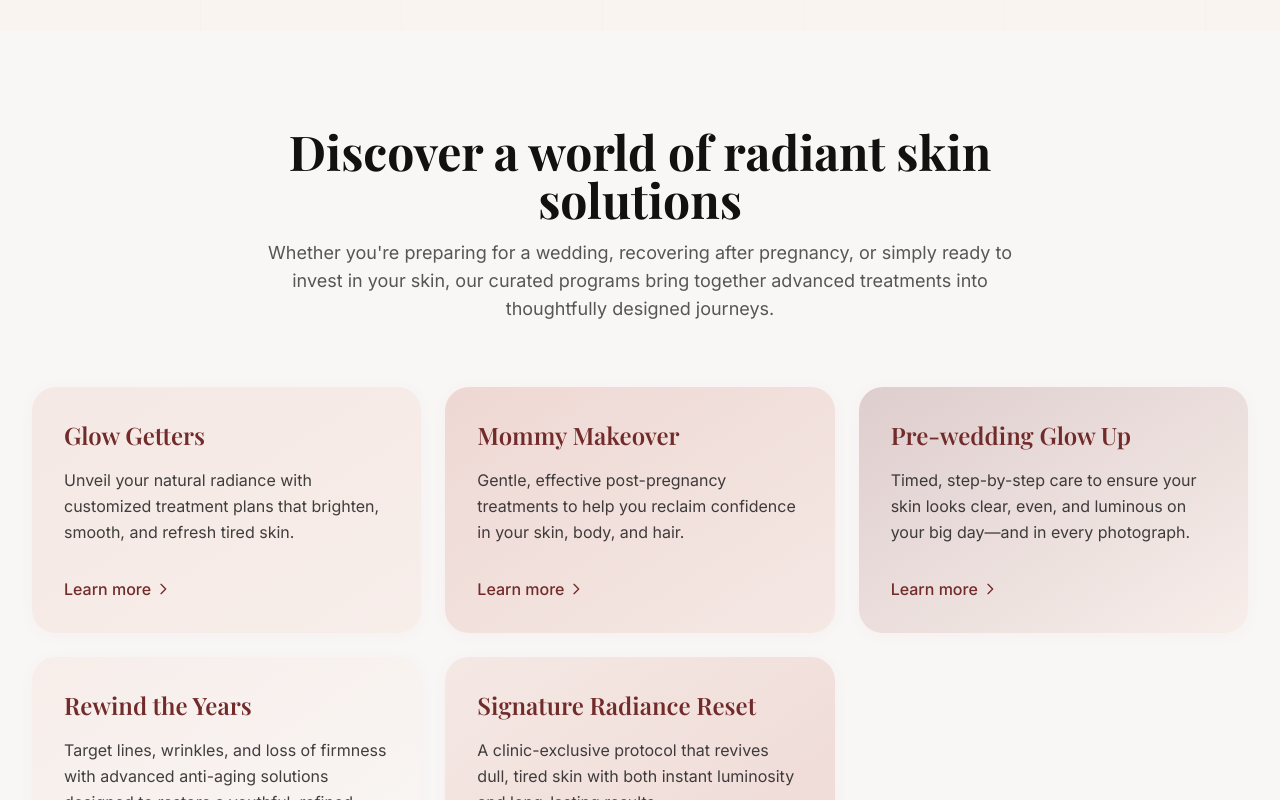
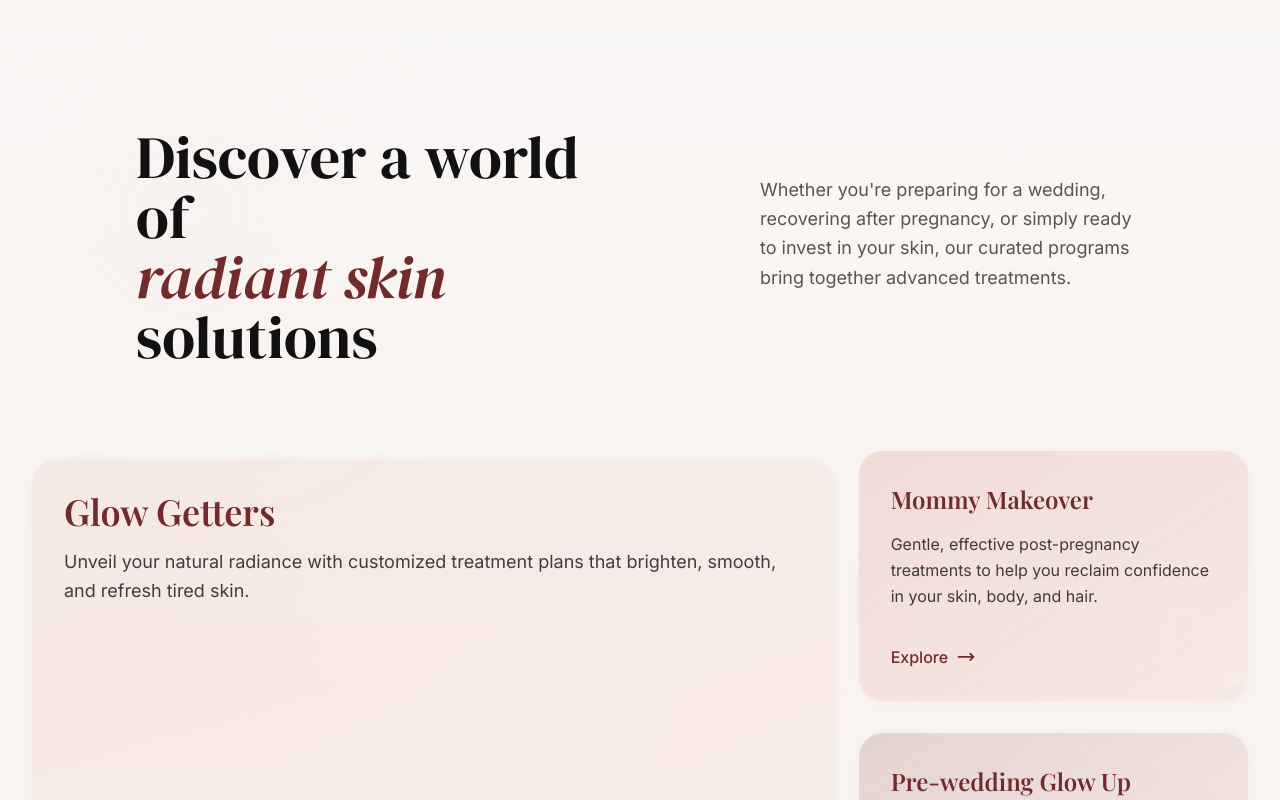
Before and after one commit to DrPragna/Pragna-Skin-Clinic-Website, a Next.js app: page / in a window 1280 px wide. Shown: the part 2000-2800 px from the top of the page. Built offline with nearby package versions, Linux system fonts and the light colour scheme.

Commit message:
Transform website with dynamic layouts: cursor glow, bento grid, 3D carousel, parallax effects

```diff
--- a/app/page.tsx
+++ b/app/page.tsx
@@ -1,3 +1,6 @@
+'use client';
+
+import { useEffect, useRef } from 'react';
 import Navbar from '@/components/navigation/Navbar';
 import Hero from '@/components/sections/Hero';
 import TrustStrip from '@/components/sections/TrustStrip';
@@ -14,8 +17,33 @@ import Contact from '@/components/sections/Contact';
 import Footer from '@/components/sections/Footer';
 
 export default function Home() {
+  const cursorGlowRef = useRef<HTMLDivElement>(null);
+
+  useEffect(() => {
+    const handleMouseMove = (e: MouseEvent) => {
+      if (cursorGlowRef.current) {
+        cursorGlowRef.current.style.left = `${e.clientX}px`;
+        cursorGlowRef.current.style.top = `${e.clientY}px`;
+      }
+    };
+
+    window.addEventListener('mousemove', handleMouseMove);
+    return () => window.removeEventListener('mousemove', handleMouseMove);
+  }, []);
+
   return (
-    <main>
+    <main className="overflow-x-hidden">
+      {/* Cursor glow effect - subtle and elegant */}
+      <div
+        ref={cursorGlowRef}
+        className="fixed w-[500px] h-[500px] pointer-events-none z-50 opacity-20 hidden lg:block"
+        style={{
+          background: 'radial-gradient(circle, rgba(234, 199, 187, 0.3) 0%, transparent 50%)',
+          transform: 'translate(-50%, -50%)',
+          filter: 'blur(40px)',
+        }}
+      />
+
       <Navbar />
       <Hero />
       <TrustStrip />
--- a/components/sections/Conditions.tsx
+++ b/components/sections/Conditions.tsx
@@ -1,59 +1,176 @@
+'use client';
+
+import { useState, useRef, useEffect } from 'react';
+
 export default function Conditions() {
+  const [activeIndex, setActiveIndex] = useState(2); // Start with middle card
+  const containerRef = useRef<HTMLDivElement>(null);
+
   const conditions = [
-    'Acne',
-    'Acne Scars',
-    'Melasma',
-    'Double chin',
-    'Neck lines',
-    'Stretch marks',
-    'Uneven skin tone',
-    'Aging skin treatment',
-    'Dark circles',
-    'Rosacea',
-    'Hair fall and hair thinning',
+    {
+      category: 'Acne & Scarring',
+      items: ['Active acne', 'Acne scars', 'Post-inflammatory hyperpigmentation', 'Large pores'],
+      icon: '✨',
+      color: 'from-terracotta-light to-beige',
+    },
+    {
+      category: 'Pigmentation',
+      items: ['Melasma', 'Sun spots', 'Age spots', 'Uneven skin tone'],
+      icon: '🌟',
+      color: 'from-beige to-terracotta-light',
+    },
+    {
+      category: 'Anti-Aging',
+      items: ['Fine lines', 'Wrinkles', 'Skin laxity', 'Volume loss'],
+      icon: '💫',
+      color: 'from-maroon/20 to-terracotta-light/30',
+    },
+    {
+      category: 'Hair Concerns',
+      items: ['Hair loss', 'Thinning hair', 'Alopecia', 'Scalp conditions'],
+      icon: '🌿',
+      color: 'from-terracotta/30 to-beige',
+    },
+    {
+      category: 'Skin Texture',
+      items: ['Rough texture', 'Dullness', 'Dehydration', 'Sensitivity'],
+      icon: '🌸',
+      color: 'from-dust-red/20 to-terracotta-light/30',
+    },
   ];
 
+  useEffect(() => {
+    const handleKeyDown = (e: KeyboardEvent) => {
+      if (e.key === 'ArrowLeft') {
+        setActiveIndex((prev) => (prev - 1 + conditions.length) % conditions.length);
+      } else if (e.key === 'ArrowRight') {
+        setActiveIndex((prev) => (prev + 1) % conditions.length);
+      }
+    };
+
+    window.addEventListener('keydown', handleKeyDown);
+    return () => window.removeEventListener('keydown', handleKeyDown);
+  }, [conditions.length]);
+
+  const getCardStyle = (index: number) => {
+    const diff = index - activeIndex;
+    const totalCards = conditions.length;
+
+    // Handle wrapping
+    let adjustedDiff = diff;
+    if (Math.abs(diff) > totalCards / 2) {
+      adjustedDiff = diff > 0 ? diff - totalCards : diff + totalCards;
+    }
+
+    const translateX = adjustedDiff * 120;
+    const scale = activeIndex === index ? 1.1 : 0.85 - Math.abs(adjustedDiff) * 0.1;
+    const opacity = activeIndex === index ? 1 : 0.6 - Math.abs(adjustedDiff) * 0.2;
+    const zIndex = activeIndex === index ? 20 : 10 - Math.abs(adjustedDiff);
+    const rotate = adjustedDiff * 5;
+
+    return {
+      transform: `translateX(${translateX}px) scale(${scale}) rotateY(${rotate}deg)`,
+      opacity,
+      zIndex,
+    };
+  };
+
   return (
-    <section id="conditions" className="section-padding bg-beige-warm">
-      <div className="section-container">
-        <div className="text-center max-w-3xl mx-auto mb-16 space-y-4">
-          <h2 className="text-4xl lg:text-5xl font-serif font-bold text-charcoal">
-            Conditions we commonly treat
+    <section id="conditions" className="section-padding bg-gradient-to-b from-beige-warm to-beige relative overflow-hidden">
+      {/* Dynamic background */}
+      <div className="absolute inset-0">
+        <div className="absolute top-1/2 left-1/2 -translate-x-1/2 -translate-y-1/2 w-[800px] h-[800px] bg-terracotta/5 rounded-full filter blur-[150px] animate-pulse"></div>
+      </div>
+
+      <div className="section-container relative z-10">
+        {/* Title with offset positioning */}
+        <div className="max-w-4xl mb-20">
+          <h2 className="text-4xl lg:text-6xl font-display font-normal text-charcoal mb-6">
+            Conditions we <span className="italic text-maroon">expertly</span> treat
           </h2>
-          <p className="text-lg text-charcoal/70">
-            From stubborn acne to pigmentation and hair loss, we treat a wide spectrum of concerns
-            with personalized plans tailored to your skin type, lifestyle, and goals.
+          <p className="text-lg text-charcoal/70 max-w-2xl">
+            From common skin concerns to complex dermatological conditions,
+            our expertise spans the full spectrum of skin and hair health.
           </p>
         </div>
 
-        <div className="grid grid-cols-2 md:grid-cols-3 lg:grid-cols-4 gap-4">
+        {/* 3D Carousel */}
+        <div className="relative h-[500px] perspective-1000" ref={containerRef}>
+          <div className="absolute inset-0 flex items-center justify-center">
             {conditions.map((condition, index) => (
               <div
                 key={index}
-              className="bg-beige rounded-2xl p-6 text-center hover:bg-white transition-all duration-300 hover:shadow-card hover:scale-[1.03] cursor-pointer group"
+                className="absolute w-80 h-96 transition-all duration-700 ease-out cursor-pointer"
+                style={getCardStyle(index)}
+                onClick={() => setActiveIndex(index)}
               >
-              <div className="space-y-2">
-                <div className="w-12 h-12 mx-auto bg-terracotta rounded-full flex items-center justify-center group-hover:bg-maroon transition-colors">
-                  <svg
-                    className="w-6 h-6 text-maroon group-hover:text-beige-warm transition-colors"
-                    fill="none"
-                    stroke="currentColor"
-                    viewBox="0 0 24 24"
-                  >
-                    <path
-                      strokeLinecap="round"
-                      strokeLinejoin="round"
-                      strokeWidth={2}
-                      d="M9 12l2 2 4-4m6 2a9 9 0 11-18 0 9 9 0 0118 0z"
-                    />
-                  </svg>
+                <div className={`h-full bg-gradient-to-br ${condition.color} rounded-3xl shadow-2xl p-8 backdrop-blur-sm border border-white/20`}>
+                  <div className="h-full flex flex-col">
+                    {/* Icon */}
+                    <div className="text-5xl mb-6">{condition.icon}</div>
+
+                    {/* Category */}
+                    <h3 className="text-3xl font-serif font-semibold text-maroon mb-6">
+                      {condition.category}
+                    </h3>
+
+                    {/* Items */}
+                    <ul className="space-y-3 flex-grow">
+                      {condition.items.map((item, idx) => (
+                        <li key={idx} className="flex items-center gap-3">
+                          <div className="w-1.5 h-1.5 bg-maroon rounded-full"></div>
+                          <span className="text-charcoal/80">{item}</span>
+                        </li>
+                      ))}
+                    </ul>
+
+                    {/* Card number */}
+                    <div className="mt-6 text-right text-6xl font-display text-white/20">
+                      {(index + 1).toString().padStart(2, '0')}
                     </div>
-                <p className="text-sm font-medium text-charcoal">{condition}</p>
+                  </div>
                 </div>
               </div>
             ))}
           </div>
         </div>
+
+        {/* Navigation hints */}
+        <div className="flex justify-center gap-8 mt-12">
+          <button
+            onClick={() => setActiveIndex((prev) => (prev - 1 + conditions.length) % conditions.length)}
+            className="p-3 rounded-full bg-maroon/10 hover:bg-maroon text-maroon hover:text-beige-warm transition-all"
+          >
+            <svg className="w-6 h-6" fill="none" stroke="currentColor" viewBox="0 0 24 24">
+              <path strokeLinecap="round" strokeLinejoin="round" strokeWidth={2} d="M15 19l-7-7 7-7" />
+            </svg>
+          </button>
+
+          {/* Dots indicator */}
+          <div className="flex items-center gap-2">
+            {conditions.map((_, index) => (
+              <button
+                key={index}
+                onClick={() => setActiveIndex(index)}
+                className={`transition-all duration-300 ${
+                  activeIndex === index
+                    ? 'w-8 h-2 bg-maroon rounded-full'
+                    : 'w-2 h-2 bg-maroon/30 rounded-full hover:bg-maroon/50'
+                }`}
+              />
+            ))}
+          </div>
+
+          <button
+            onClick={() => setActiveIndex((prev) => (prev + 1) % conditions.length)}
+            className="p-3 rounded-full bg-maroon/10 hover:bg-maroon text-maroon hover:text-beige-warm transition-all"
+          >
+            <svg className="w-6 h-6" fill="none" stroke="currentColor" viewBox="0 0 24 24">
+              <path strokeLinecap="round" strokeLinejoin="round" strokeWidth={2} d="M9 5l7 7-7 7" />
+            </svg>
+          </button>
+        </div>
+      </div>
     </section>
   );
 }
--- a/components/sections/SignaturePrograms.tsx
+++ b/components/sections/SignaturePrograms.tsx
@@ -1,81 +1,175 @@
+'use client';
+
+import { useEffect, useRef, useState } from 'react';
+
 export default function SignaturePrograms() {
+  const [hoveredIndex, setHoveredIndex] = useState<number | null>(null);
+  const cardsRef = useRef<HTMLDivElement[]>([]);
+  const sectionRef = useRef<HTMLDivElement>(null);
+
   const programs = [
     {
       title: 'Glow Getters',
       description:
         'Unveil your natural radiance with customized treatment plans that brighten, smooth, and refresh tired skin.',
       gradient: 'from-terracotta/30 to-terracotta-light/30',
+      position: 'top-0 left-0',
+      size: 'col-span-2 row-span-2',
     },
     {
       title: 'Mommy Makeover',
       description:
         'Gentle, effective post-pregnancy treatments to help you reclaim confidence in your skin, body, and hair.',
       gradient: 'from-dust-red/20 to-terracotta/30',
+      position: 'top-0 right-0',
+      size: 'col-span-1 row-span-1',
     },
     {
       title: 'Pre-wedding Glow Up',
       description:
-        'Timed, step-by-step care to ensure your skin looks clear, even, and luminous on your big day—and in every photograph.',
+        'Timed, step-by-step care to ensure your skin looks clear, even, and luminous on your big day.',
       gradient: 'from-maroon/20 to-terracotta-light/30',
+      position: 'bottom-0 right-0',
+      size: 'col-span-1 row-span-1',
     },
     {
       title: 'Rewind the Years',
       description:
-        'Target lines, wrinkles, and loss of firmness with advanced anti-aging solutions designed to restore a youthful, refined look.',
+        'Target lines, wrinkles, and loss of firmness with advanced anti-aging solutions.',
       gradient: 'from-terracotta-light/30 to-beige/50',
+      position: 'bottom-0 left-0',
+      size: 'col-span-1 row-span-1',
     },
     {
       title: 'Signature Radiance Reset',
       description:
-        'A clinic-exclusive protocol that revives dull, tired skin with both instant luminosity and long-lasting results.',
+        'A clinic-exclusive protocol that revives dull, tired skin with instant luminosity.',
       gradient: 'from-terracotta/30 to-dust-red/20',
+      position: 'bottom-0 center',
+      size: 'col-span-1 row-span-1',
     },
   ];
 
+  useEffect(() => {
+    const observer = new IntersectionObserver(
+      (entries) => {
+        entries.forEach((entry) => {
+          if (entry.isIntersecting) {
+            entry.target.classList.add('animate-in');
+          }
+        });
+      },
+      { threshold: 0.1 }
+    );
+
+    cardsRef.current.forEach((card) => {
+      if (card) observer.observe(card);
+    });
+
+    return () => observer.disconnect();
+  }, []);
+
+  useEffect(() => {
+    const handleScroll = () => {
+      if (sectionRef.current) {
+        const rect = sectionRef.current.getBoundingClientRect();
+        const scrollProgress = 1 - (rect.top / window.innerHeight);
+
+        cardsRef.current.forEach((card, index) => {
+          if (card) {
+            const parallaxSpeed = 0.05 * (index % 2 === 0 ? 1 : -1);
+            card.style.transform = `translateY(${scrollProgress * parallaxSpeed * 100}px)`;
+          }
+        });
+      }
+    };
+
+    window.addEventListener('scroll', handleScroll);
+    return () => window.removeEventListener('scroll', handleScroll);
+  }, []);
+
   return (
-    <section className="section-padding bg-beige">
-      <div className="section-container">
-        <div className="text-center max-w-3xl mx-auto mb-16 space-y-4">
-          <h2 className="text-4xl lg:text-5xl font-serif font-bold text-charcoal">
-            Discover a world of radiant skin solutions
-          </h2>
-          <p className="text-lg text-charcoal/70">
-            Whether you're preparing for a wedding, recovering after pregnancy, or simply ready to invest
-            in your skin, our curated programs bring together advanced treatments into thoughtfully designed journeys.
-          </p>
+    <section ref={sectionRef} className="section-padding relative bg-gradient-to-b from-beige via-beige-warm to-beige overflow-hidden">
+      {/* Animated background elements */}
+      <div className="absolute inset-0">
+        <div className="absolute top-10 left-10 w-72 h-72 bg-terracotta/10 rounded-full filter blur-[100px] animate-float-slow"></div>
+        <div className="absolute bottom-10 right-10 w-96 h-96 bg-maroon/5 rounded-full filter blur-[120px] animate-float-slow" style={{ animationDelay: '3s' }}></div>
+      </div>
+
+      <div className="section-container relative z-10">
+        {/* Asymmetric title placement */}
+        <div className="lg:grid lg:grid-cols-12 gap-8 mb-16">
+          <div className="lg:col-span-5 lg:col-start-2">
+            <h2 className="text-4xl lg:text-6xl font-display font-normal text-charcoal mb-6">
+              Discover a world of<br/>
+              <span className="italic text-maroon">radiant skin</span> solutions
+            </h2>
+          </div>
+          <div className="lg:col-span-4 lg:col-start-8 lg:pt-12">
+            <p className="text-lg text-charcoal/70 leading-relaxed">
+              Whether you're preparing for a wedding, recovering after pregnancy, or simply ready to invest
+              in your skin, our curated programs bring together advanced treatments.
+            </p>
+          </div>
         </div>
 
-        <div className="grid md:grid-cols-2 lg:grid-cols-3 gap-6">
+        {/* Bento grid layout */}
+        <div className="grid grid-cols-1 md:grid-cols-2 lg:grid-cols-3 gap-6 auto-rows-[250px]">
           {programs.map((program, index) => (
             <div
               key={index}
-              className={`relative overflow-hidden rounded-3xl p-8 shadow-card hover:shadow-soft-lg transition-all duration-300 hover:scale-[1.02] cursor-pointer group`}
+              ref={el => cardsRef.current[index] = el!}
+              className={`relative group cursor-pointer transition-all duration-500 ${
+                index === 0 ? 'lg:col-span-2 lg:row-span-2' : ''
+              } opacity-0 translate-y-8 [&.animate-in]:opacity-100 [&.animate-in]:translate-y-0`}
+              style={{
+                transitionDelay: `${index * 100}ms`,
+              }}
+              onMouseEnter={() => setHoveredIndex(index)}
+              onMouseLeave={() => setHoveredIndex(null)}
             >
-              <div className={`absolute inset-0 bg-gradient-to-br ${program.gradient} transition-opacity group-hover:opacity-80`}></div>
-              <div className="relative z-10 space-y-4">
-                <h3 className="text-2xl font-serif font-semibold text-maroon">
-                  {program.title}
-                </h3>
-                <p className="text-charcoal/80 leading-relaxed">
-                  {program.description}
-                </p>
-                <div className="pt-4">
-                  <span className="text-maroon font-medium inline-flex items-center group-hover:gap-2 transition-all">
-                    Learn more
+              <div className={`h-full relative overflow-hidden rounded-3xl shadow-card hover:shadow-2xl transition-all duration-500 ${
+                hoveredIndex === index ? 'scale-[1.02]' : ''
+              }`}>
+                {/* Gradient background */}
+                <div className={`absolute inset-0 bg-gradient-to-br ${program.gradient} transition-opacity duration-500 ${
+                  hoveredIndex === index ? 'opacity-100' : 'opacity-80'
+                }`}></div>
+
+                {/* Content */}
+                <div className="relative z-10 h-full p-8 flex flex-col justify-between">
+                  <div>
+                    <h3 className={`font-serif font-semibold text-maroon mb-4 transition-all duration-300 ${
+                      index === 0 ? 'text-3xl lg:text-4xl' : 'text-2xl'
+                    }`}>
+                      {program.title}
+                    </h3>
+                    <p className={`text-charcoal/80 leading-relaxed ${
+                      index === 0 ? 'text-lg' : ''
+                    }`}>
+                      {program.description}
+                    </p>
+                  </div>
+
+                  {/* Hover effect arrow */}
+                  <div className="flex items-center gap-2 mt-6">
+                    <span className="text-maroon font-medium">Explore</span>
                     <svg
-                      className="w-4 h-4 ml-1 group-hover:translate-x-1 transition-transform"
+                      className={`w-5 h-5 text-maroon transition-transform duration-300 ${
+                        hoveredIndex === index ? 'translate-x-2' : ''
+                      }`}
                       fill="none"
                       stroke="currentColor"
                       viewBox="0 0 24 24"
                     >
-                      <path
-                        strokeLinecap="round"
-                        strokeLinejoin="round"
-                        strokeWidth={2}
-                        d="M9 5l7 7-7 7"
-                      />
+                      <path strokeLinecap="round" strokeLinejoin="round" strokeWidth={2} d="M17 8l4 4m0 0l-4 4m4-4H3" />
                     </svg>
-                  </span>
+                  </div>
+                </div>
+
+                {/* Decorative number */}
+                <div className="absolute -bottom-8 -right-8 text-[120px] font-display text-white/10 select-none">
+                  {(index + 1).toString().padStart(2, '0')}
                 </div>
               </div>
             </div>
```
Lines whose indentation alone changed are shown as unchanged.
